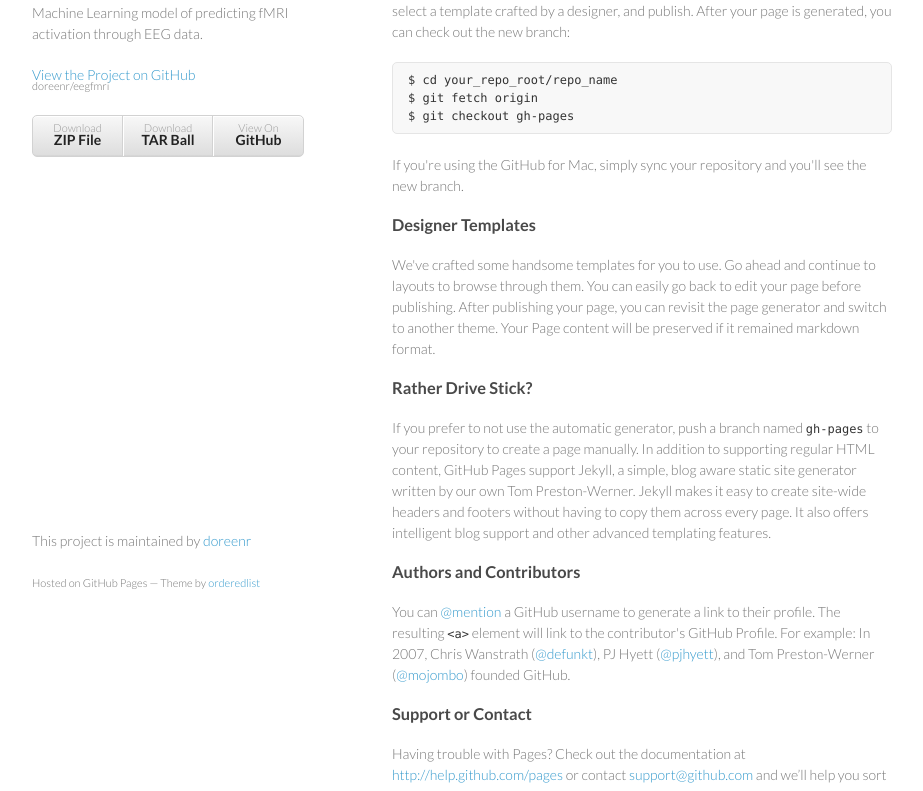
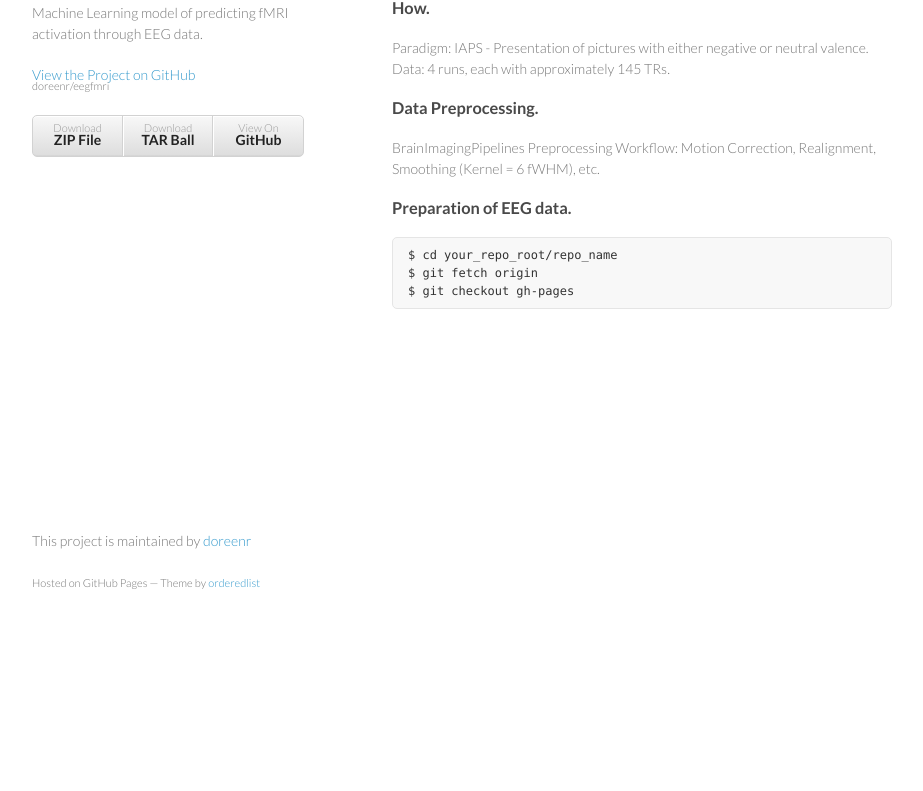
Before and after one commit to doreenr/eegfmri, a plain HTML site: page index.html in a window 1280 px wide. Shown: the part 138-929 px from the top of the page, without its empty margins (178-1101 px from the left). After the commit the page ends 800 px from the top, so only its background shows below. Drawn offline with Linux system fonts and the light colour scheme.

Commit message:
Create gh-pages branch via GitHub

```diff
--- a/index.html
+++ b/index.html
@@ -29,36 +29,28 @@
       </header>
       <section>
         <h3>
-<a name="welcome-to-github-pages" class="anchor" href="#welcome-to-github-pages"><span class="octicon octicon-link"></span></a>Welcome to GitHub Pages.</h3>
+<a name="why" class="anchor" href="#why"><span class="octicon octicon-link"></span></a>Why.</h3>
 
-<p>This automatic page generator is the easiest way to create beautiful pages for all of your projects. Author your page content here using GitHub Flavored Markdown, select a template crafted by a designer, and publish. After your page is generated, you can check out the new branch:</p>
+<p>The goal is to use EEG signals to predict fMRI activation in a specific ROI.</p>
+
+<h3>
+<a name="how" class="anchor" href="#how"><span class="octicon octicon-link"></span></a>How.</h3>
+
+<p>Paradigm: IAPS - Presentation of pictures with either negative or neutral valence.
+Data: 4 runs, each with approximately 145 TRs.</p>
+
+<h3>
+<a name="data-preprocessing" class="anchor" href="#data-preprocessing"><span class="octicon octicon-link"></span></a>Data Preprocessing.</h3>
+
+<p>BrainImagingPipelines Preprocessing Workflow: Motion Correction, Realignment, Smoothing (Kernel = 6 fWHM), etc.</p>
+
+<h3>
+<a name="preparation-of-eeg-data" class="anchor" href="#preparation-of-eeg-data"><span class="octicon octicon-link"></span></a>Preparation of EEG data.</h3>
 
 <pre><code>$ cd your_repo_root/repo_name
 $ git fetch origin
 $ git checkout gh-pages
 </code></pre>
-
-<p>If you're using the GitHub for Mac, simply sync your repository and you'll see the new branch.</p>
-
-<h3>
-<a name="designer-templates" class="anchor" href="#designer-templates"><span class="octicon octicon-link"></span></a>Designer Templates</h3>
-
-<p>We've crafted some handsome templates for you to use. Go ahead and continue to layouts to browse through them. You can easily go back to edit your page before publishing. After publishing your page, you can revisit the page generator and switch to another theme. Your Page content will be preserved if it remained markdown format.</p>
-
-<h3>
-<a name="rather-drive-stick" class="anchor" href="#rather-drive-stick"><span class="octicon octicon-link"></span></a>Rather Drive Stick?</h3>
-
-<p>If you prefer to not use the automatic generator, push a branch named <code>gh-pages</code> to your repository to create a page manually. In addition to supporting regular HTML content, GitHub Pages support Jekyll, a simple, blog aware static site generator written by our own Tom Preston-Werner. Jekyll makes it easy to create site-wide headers and footers without having to copy them across every page. It also offers intelligent blog support and other advanced templating features.</p>
-
-<h3>
-<a name="authors-and-contributors" class="anchor" href="#authors-and-contributors"><span class="octicon octicon-link"></span></a>Authors and Contributors</h3>
-
-<p>You can <a href="https://github.com/blog/821" class="user-mention">@mention</a> a GitHub username to generate a link to their profile. The resulting <code>&lt;a&gt;</code> element will link to the contributor's GitHub Profile. For example: In 2007, Chris Wanstrath (<a href="https://github.com/defunkt" class="user-mention">@defunkt</a>), PJ Hyett (<a href="https://github.com/pjhyett" class="user-mention">@pjhyett</a>), and Tom Preston-Werner (<a href="https://github.com/mojombo" class="user-mention">@mojombo</a>) founded GitHub.</p>
-
-<h3>
-<a name="support-or-contact" class="anchor" href="#support-or-contact"><span class="octicon octicon-link"></span></a>Support or Contact</h3>
-
-<p>Having trouble with Pages? Check out the documentation at <a href="http://help.github.com/pages">http://help.github.com/pages</a> or contact <a href="mailto:support@github.com">support@github.com</a> and we’ll help you sort it out.</p>
       </section>
       <footer>
         <p>This project is maintained by <a href="https://github.com/doreenr">doreenr</a></p>
```
Also changed, not shown: params.json (+1 -1 lines).
